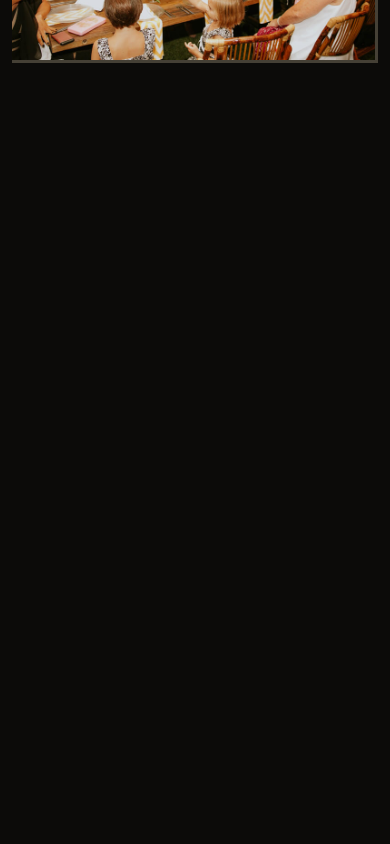
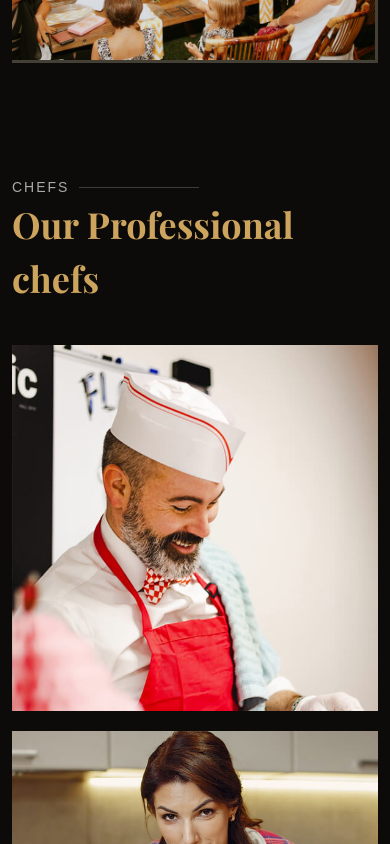
Before and after one commit to PerpetuumG/restaurant_dstudio, a Next.js app: page / in a window 390 px wide. Shown: the part 10780-11624 px from the top of the page. Before the commit the page ends 10903 px from the top, so only its background shows below. Built offline with nearby package versions, Linux system fonts and the light colour scheme.

Commit message:
Chefs, ChefsItem

```diff
--- /dev/null
+++ b/src/app/api/chefs/route.ts
@@ -0,0 +1,5 @@
+import { chefs } from '@/app/data/data';
+
+export const GET = async () => {
+  return Response.json(chefs);
+};
--- /dev/null
+++ b/src/app/components/chefsItem/ChefsItem.tsx
@@ -0,0 +1,46 @@
+import React from 'react';
+import './chefsItem.css';
+
+const ChefsItem = ({
+  item,
+}: {
+  item: {
+    id: number;
+    name: string;
+    photo: string;
+    position: string;
+    delay: string;
+  };
+}) => {
+  return (
+    <div className={'col-lg-4 col-md-6'}>
+      <div className={'member'} data-aos={'zoom-in'} data-aos-delay={item.delay}>
+        <img src={item.photo} alt='' className={'img-fluid'} />
+
+        <div className={'member-info'}>
+          <div className={'member-info-content'}>
+            <h4>{item.name}</h4>
+            <span>{item.position}</span>
+          </div>
+
+          <div className={'social'}>
+            <a href=''>
+              <i className={'bi bi-twitter'}></i>
+            </a>
+            <a href=''>
+              <i className={'bi bi-facebook'}></i>
+            </a>
+            <a href=''>
+              <i className={'bi bi-instagram'}></i>
+            </a>
+            <a href=''>
+              <i className={'bi bi-linkedin'}></i>
+            </a>
+          </div>
+        </div>
+      </div>
+    </div>
+  );
+};
+
+export default ChefsItem;
--- /dev/null
+++ b/src/app/components/chefsItem/chefsItem.css
@@ -0,0 +1,86 @@
+.chefs .member {
+  text-align: center;
+  margin-bottom: 20px;
+  background: #343a40;
+  position: relative;
+  overflow: hidden;
+}
+
+.chefs .member .member-info {
+  opacity: 0;
+  position: absolute;
+  bottom: 0;
+  right: 0;
+  left: 0;
+  top: 0;
+  transition: 0.2s;
+}
+
+.chefs .member .member-info-content {
+  position: absolute;
+  left: 0;
+  right: 0;
+  bottom: 10px;
+  transition: bottom 0.4s;
+}
+
+.chefs .member .member-info-content h4 {
+  font-weight: 700;
+  margin-bottom: 2px;
+  font-size: 18px;
+  color: #ffffff;
+}
+
+.chefs .member .member-info-content span {
+  font-style: italic;
+  display: block;
+  font-size: 13px;
+  color: #ffffff;
+}
+
+.chefs .member .social {
+  position: absolute;
+  left: 0;
+  bottom: -38px;
+  right: 0;
+  height: 48px;
+  transition: bottom ease-in-out 0.4s;
+  text-align: center;
+}
+
+.chefs .member .social a {
+  transition: color 0.3s;
+  color: #ffffff;
+  margin: 0 10px;
+  display: inline-block;
+}
+
+.chefs .member .social:hover {
+  color: #cda45e;
+}
+
+.chefs .member .social i {
+  font-size: 18px;
+  margin: 0 2px;
+}
+
+.chefs .member:hover .member-info {
+  background: linear-gradient(
+    0deg,
+    rgba(0, 0, 0, 0.9) 0%,
+    rgba(0, 0, 0, 0.8) 20%,
+    rgba(0, 212, 255, 0) 100%
+  );
+  opacity: 1;
+  transition: 0.4s;
+}
+
+.chefs .member:hover .member-info-content {
+  bottom: 60px;
+  transition: bottom 0.4s;
+}
+
+.chefs .member:hover .social {
+  bottom: 0;
+  transition: bottom ease-in-out 0.4s;
+}
--- a/src/app/page.tsx
+++ b/src/app/page.tsx
@@ -7,6 +7,7 @@ import Events from '@/app/sections/events/Events';
 import Booking from '@/app/sections/booking/Booking';
 import Testimonials from '@/app/sections/testimonials/Testimonials';
 import Gallery from '@/app/sections/gallery/Gallery';
+import Chefs from '@/app/sections/chefs/Chefs';
 
 export default function Home() {
   return (
@@ -21,6 +22,7 @@ export default function Home() {
         <Booking />
         <Testimonials />
         <Gallery />
+        <Chefs/>
       </main>
     </>
   );
--- /dev/null
+++ b/src/app/sections/chefs/Chefs.tsx
@@ -0,0 +1,42 @@
+import React from 'react';
+import './chefs.css';
+import SectionTitle from '@/app/components/sectionTitle/SectionTitle';
+import Preloader from '@/app/components/preloader/Preloader';
+import ChefsItem from '@/app/components/chefsItem/ChefsItem';
+
+const getChiefsData = async () => {
+  const res = await fetch('http://localhost:3000/api/chefs');
+  return res.json();
+};
+
+const Chefs = async () => {
+  const items: [] = await getChiefsData();
+
+  return (
+    <section id={'chefs'} className={'chefs'}>
+      <div className='container' data-aos={'fade-up'}>
+        <SectionTitle title={'Chefs'} subtitle={'Our Professional chefs'} />
+
+        <div className={'row'}>
+          {!items ? (
+            <Preloader />
+          ) : items.length > 0 ? (
+            items.map(
+              (item: {
+                id: number;
+                name: string;
+                photo: string;
+                position: string;
+                delay: string;
+              }) => <ChefsItem key={item.id} item={item} />,
+            )
+          ) : (
+            <Preloader />
+          )}
+        </div>
+      </div>
+    </section>
+  );
+};
+
+export default Chefs;
```
Also changed, not shown: src/app/sections/chefs/chefs.css (added).
